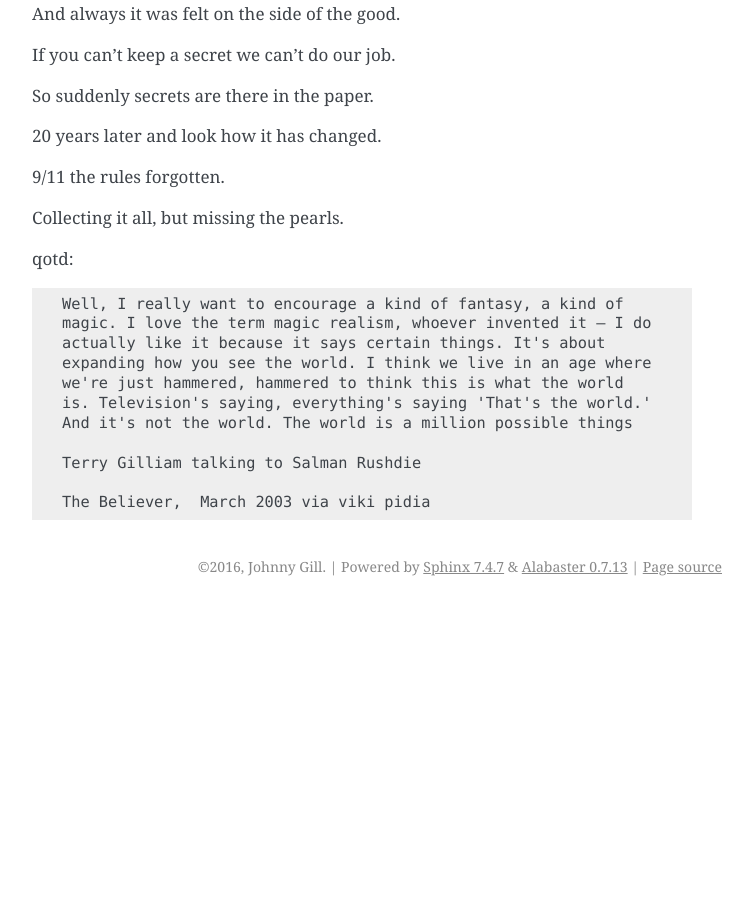
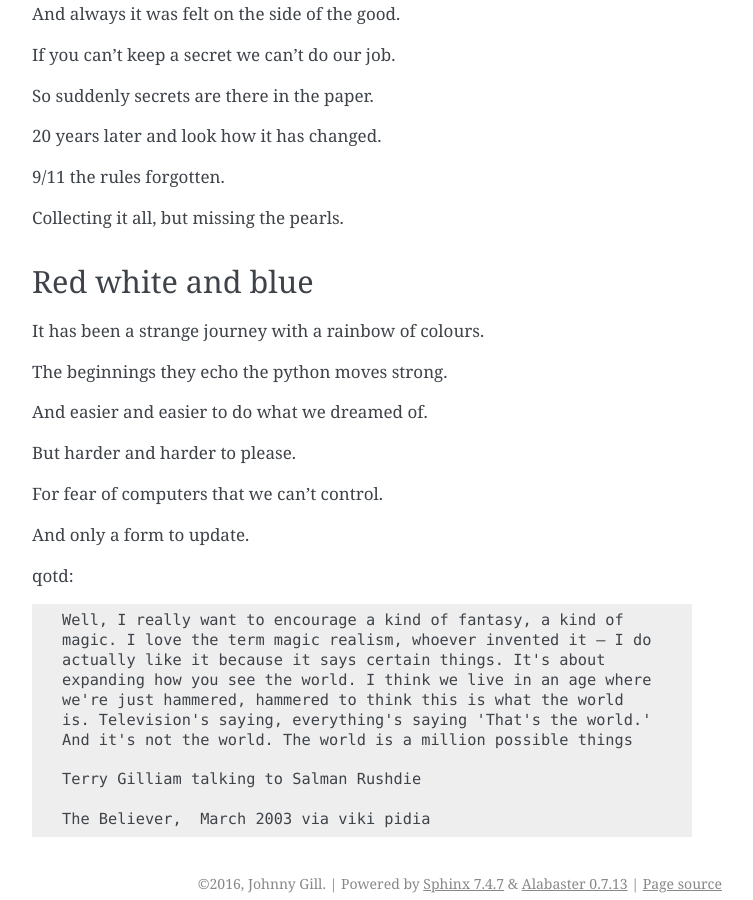
Before and after one commit to openbermuda/karmapi, a Sphinx documentation site: the page built from docs/nodice/weirdo.rst, in a window 1280 px wide and 900 px high, scrolled down 3433 px. Shown: the whole window, without its empty margins (388-1141 px from the left). Built offline with Sphinx 7.4.7, drawn with Linux system fonts in a browser that asks for light colours; formulas are drawn with MathJax 3; pages that are not in the unit, such as notebooks, are missing from menus; before the commit the page ends 4039 px from its top, so only the background shows below that.

Commit message:
rainbow block chain forecast status quo

```diff
--- a/docs/nodice/weirdo.rst
+++ b/docs/nodice/weirdo.rst
@@ -181,6 +181,21 @@ So suddenly secrets are there in the paper.
 
 Collecting it all, but missing the pearls.
 
+Red white and blue
+==================
+
+It has been a strange journey with a rainbow of colours.
+
+The beginnings they echo the python moves strong.
+
+And easier and easier to do what we dreamed of.
+
+But harder and harder to please.
+
+For fear of computers that we can't control.
+
+And only a form to update.
+
 qotd::
 
    Well, I really want to encourage a kind of fantasy, a kind of
```
Also changed, not shown: docs/nodice/chains.rst (+10 -0 lines).
